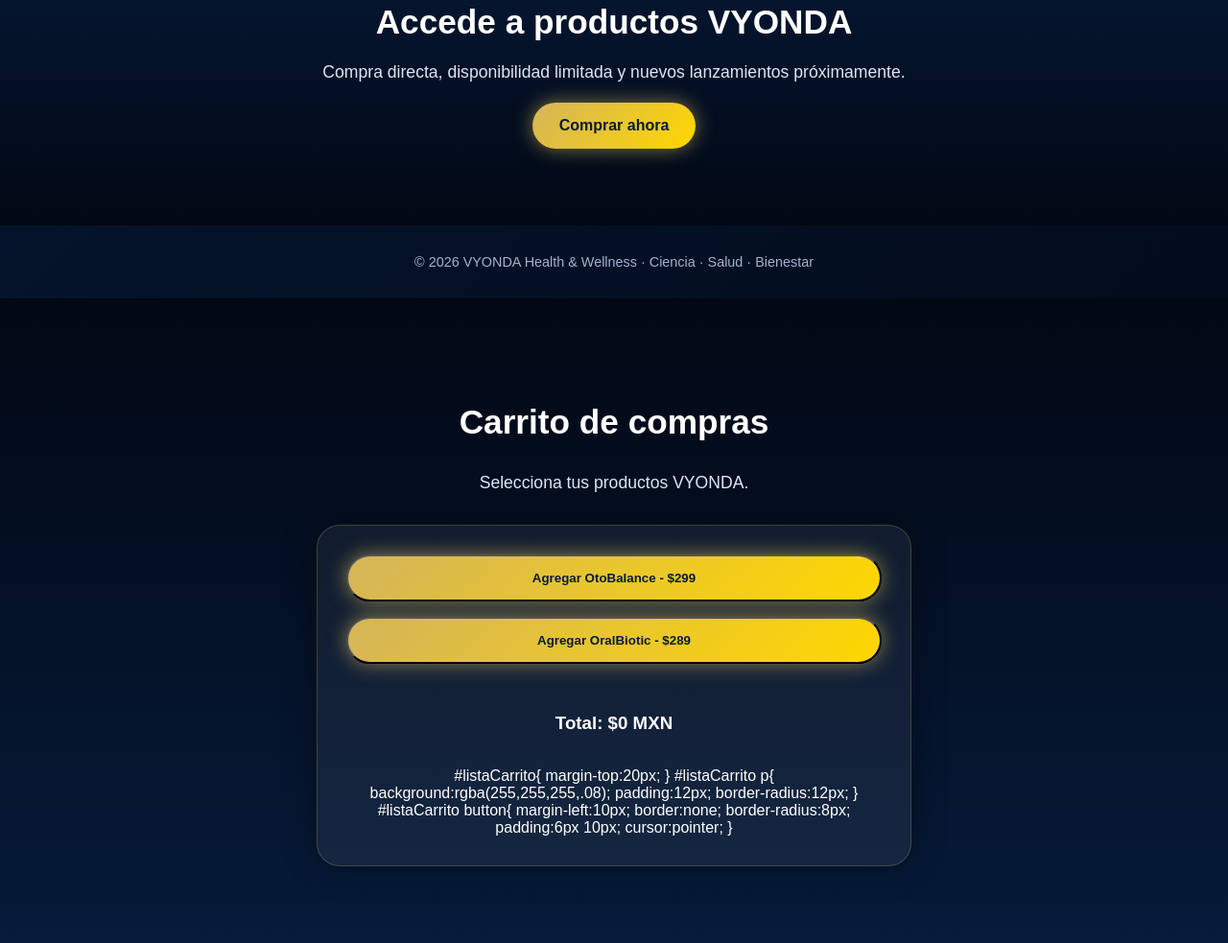
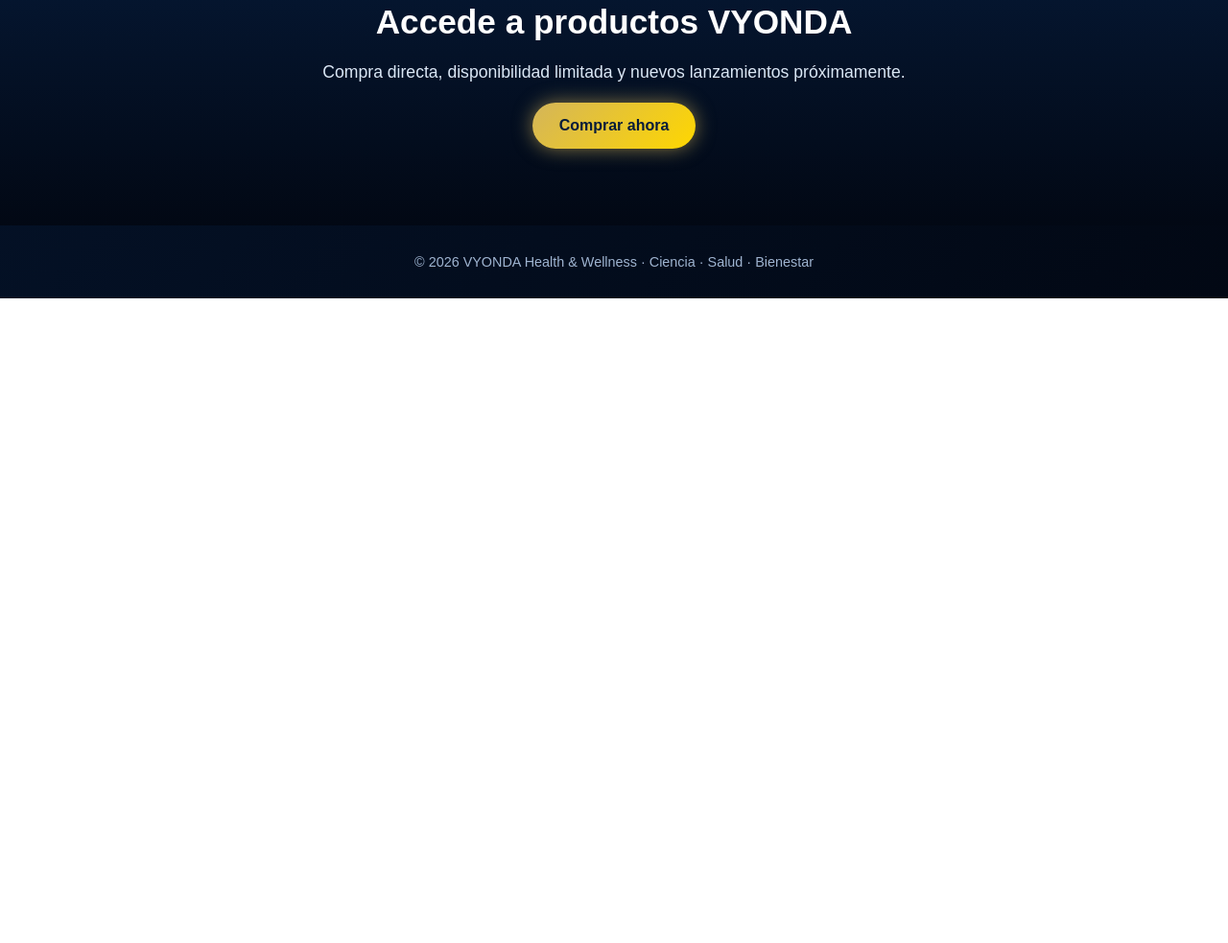
Before and after one commit to doctoranoramartinez-crypto/vyonda-site, a plain HTML site: page index.html in a window 1280 px wide. Shown: the part 4366-5349 px from the top of the page at 96% size. After the commit the page ends 4677 px from the top, so only its background shows below. Drawn offline with Linux system fonts and the light colour scheme.

Commit message:
Update index.html

```diff
--- a/index.html
+++ b/index.html
@@ -791,39 +791,5 @@
 <footer>
   © 2026 VYONDA Health & Wellness · Ciencia · Salud · Bienestar
 </footer>
-<section id="carrito" class="conversion">
-  <div class="container">
-    <h2>Carrito de compras</h2>
-    <p>Selecciona tus productos VYONDA.</p>
-
-    <div class="checkout-box">
-      <button class="btn btn-buy" onclick="agregarCarrito('OtoBalance',299)">
-        Agregar OtoBalance - $299
-      </button>
-
-      <button class="btn btn-buy" onclick="agregarCarrito('OralBiotic',289)">
-        Agregar OralBiotic - $289
-      </button>
-
-      <div id="listaCarrito"></div>
-
-      <h3 id="totalCarrito">Total: $0 MXN</h3>
-      #listaCarrito{
-  margin-top:20px;
-}
-
-#listaCarrito p{
-  background:rgba(255,255,255,.08);
-  padding:12px;
-  border-radius:12px;
-}
-
-#listaCarrito button{
-  margin-left:10px;
-  border:none;
-  border-radius:8px;
-  padding:6px 10px;
-  cursor:pointer;
-}
 </body>
 </html>
```
